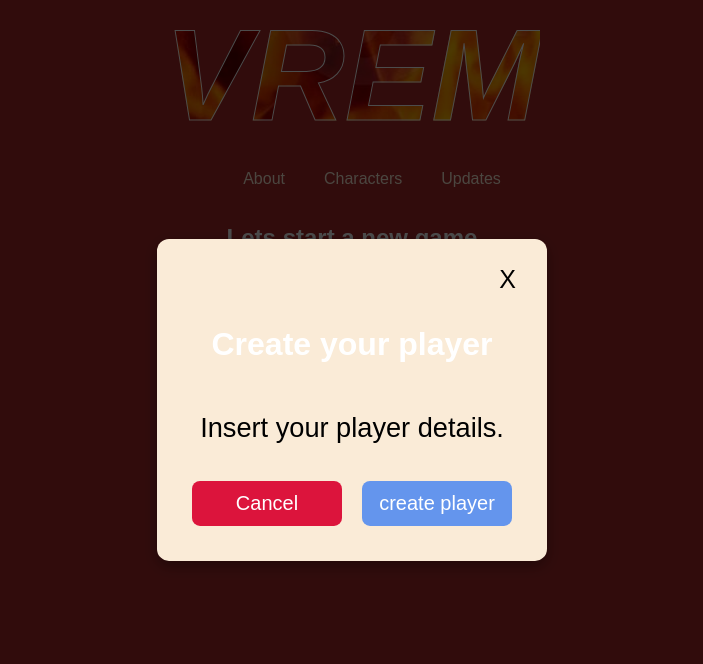
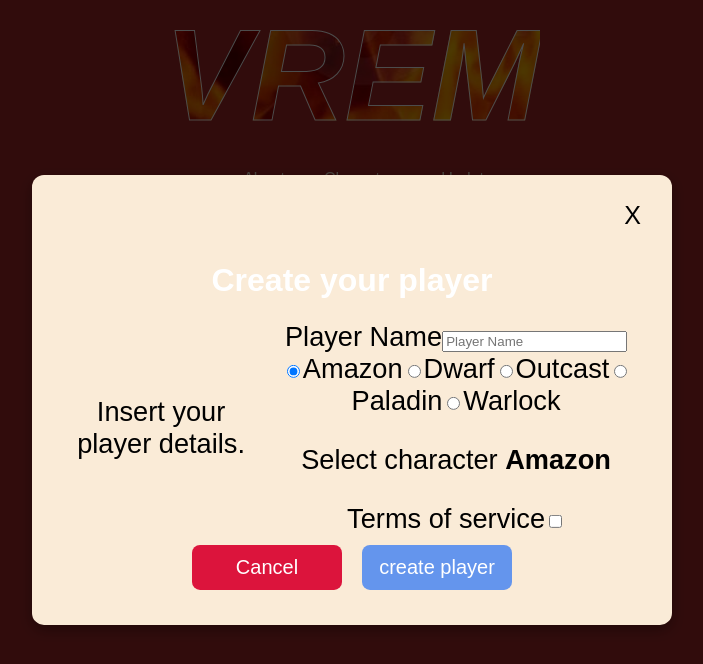
Before and after one commit to YatJam/VREM_Final_Project, a React (Create React App) app in the folder vrem/: page / in a window 1280 px wide. Both pictures are taken after a click on the button "Start Game". Shown: the top 664 px of the page, without its empty margins (288-991 px from the left). Built offline with nearby package versions, Linux system fonts and the light colour scheme.

Commit message:
form building for create player

```diff
--- a/vrem/src/components/componentsTextGame/NewPlayerModal.js
+++ b/vrem/src/components/componentsTextGame/NewPlayerModal.js
@@ -1,9 +1,15 @@
 import React from 'react'
 import ReactDom from 'react-dom'
 import { Link } from 'react-router-dom';
+import { useState } from 'react';
 import './NewPlayerModal.css'
 
 function NewPlayerModal({ closeModal }) {
+    const [character, setCharacter] = useState("Amazon")
+
+  const onOptionChange = e => {
+    setCharacter(e.target.value)
+  }
 
   return ReactDom.createPortal(
     <div className="modalBackground">
@@ -16,6 +22,72 @@ function NewPlayerModal({ closeModal }) {
             </div>
             <div className="body">
                 <p>Insert your player details.</p>
+                <form className="createPlayerForm">
+                    <div>
+                    <label htmlFor='name'>Player Name</label>
+                    <input type='text' name="playerName" placeholder='Player Name' />
+                    </div>
+                    <div>
+                    <input
+                        type="radio"
+                        name="character"
+                        value="Amazon"
+                        id="Amazon"
+                        checked={character === "Amazon"}
+                        onChange={onOptionChange}
+                    />
+                    <label htmlFor="amazon">Amazon</label>
+
+                    <input
+                        type="radio"
+                        name="character"
+                        value="Dwarf"
+                        id="Dwarf"
+                        checked={character === "Dwarf"}
+                        onChange={onOptionChange}
+                    />
+                    <label htmlFor="dwarf">Dwarf</label>
+
+                    <input
+                        type="radio"
+                        name="character"
+                        value="Outcast"
+                        id="Outcast"
+                        checked={character === "Outcast"}
+                        onChange={onOptionChange}
+                    />
+                    <label htmlFor="outcast">Outcast</label>
+
+                    <input
+                        type="radio"
+                        name="character"
+                        value="Paladin"
+                        id="Paladin"
+                        checked={character === "Paladin"}
+                        onChange={onOptionChange}
+                    />
+                    <label htmlFor="paladin">Paladin</label>
+
+                    <input
+                        type="radio"
+                        name="character"
+                        value="Warlock"
+                        id="Warlock"
+                        checked={character === "Warlock"}
+                        onChange={onOptionChange}
+                    />
+                    <label htmlFor="warlock">Warlock</label>
+
+                    <p>
+                        Select character <strong>{character}</strong>
+                    </p>
+                    </div>
+                    <div>
+                        <label htmlFor='terms'>Terms of service</label>
+                        <input type="checkbox" name="terms" value="checked" />
+                    </div>
+
+                </form>
             </div>
             <div className="footer">
                 <button onClick={() => closeModal(false)} id="cancelBtn">Cancel</button>
```
